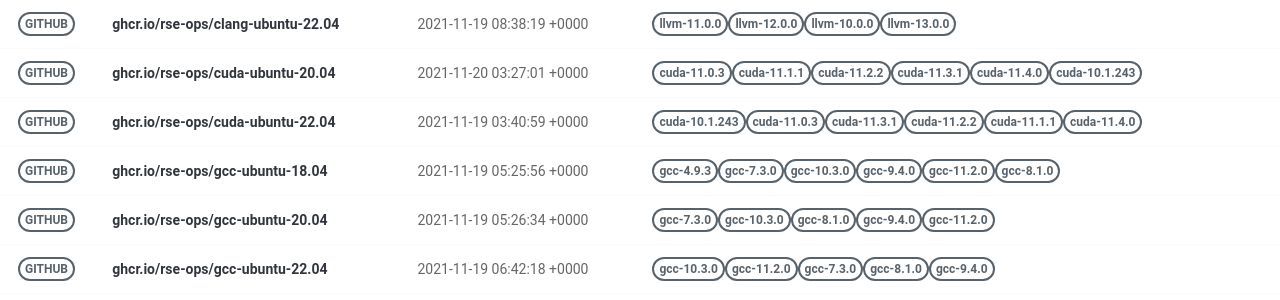
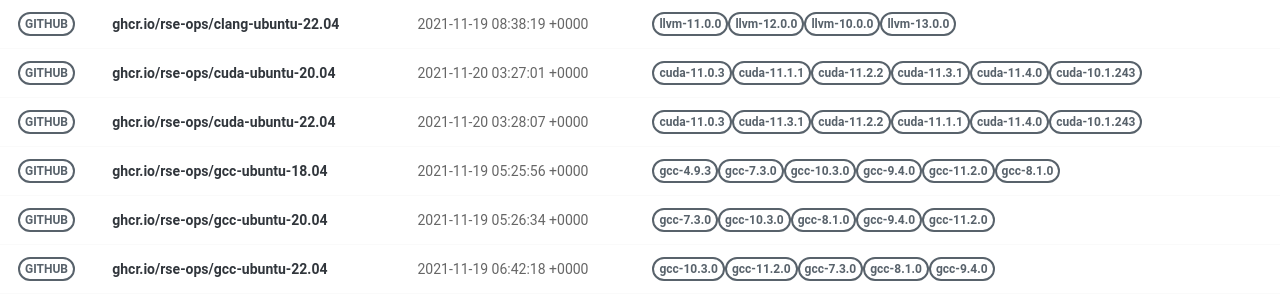
Before and after one commit to rse-ops/docker-images, a Jekyll site: the page built from pages/index.md, in a window 1280 px wide. Shown: the part 228-528 px from the top of the page. Built offline with Jekyll 4.4.1, drawn with Linux system fonts in a browser that asks for light colours; nearby versions of some CDN libraries.

Commit message:
Automated push to update library 2021-11-20

```diff
--- a/_library/ghcr.io-rse-ops-cuda-ubuntu-22.04.md
+++ b/_library/ghcr.io-rse-ops-cuda-ubuntu-22.04.md
@@ -1,14 +1,11 @@
 ---
 layout: container
 name: ghcr.io/rse-ops/cuda-ubuntu-22.04
-updated_at: 2021-11-19 03:40:59.094393
+updated_at: 2021-11-20 03:28:07.329157
 
 
 container_url: https://github.com/orgs/rse-ops/packages/container/package/cuda-ubuntu-22.04
 versions:
- - tag: cuda-10.1.243
-   dockerfile: https://github.com/rse-ops/docker-images/blob/main/ubuntu/cuda/Dockerfile
-   manifest: https://crane.ggcr.dev/manifest/ghcr.io/rse-ops/cuda-ubuntu-22.04:cuda-10.1.243
  - tag: cuda-11.0.3
    dockerfile: https://github.com/rse-ops/docker-images/blob/main/ubuntu/cuda/Dockerfile
    manifest: https://crane.ggcr.dev/manifest/ghcr.io/rse-ops/cuda-ubuntu-22.04:cuda-11.0.3
```
Also changed, not shown: other parts of _library/ghcr.io-rse-ops-cuda-ubuntu-22.04.md (+3 -0 lines).
